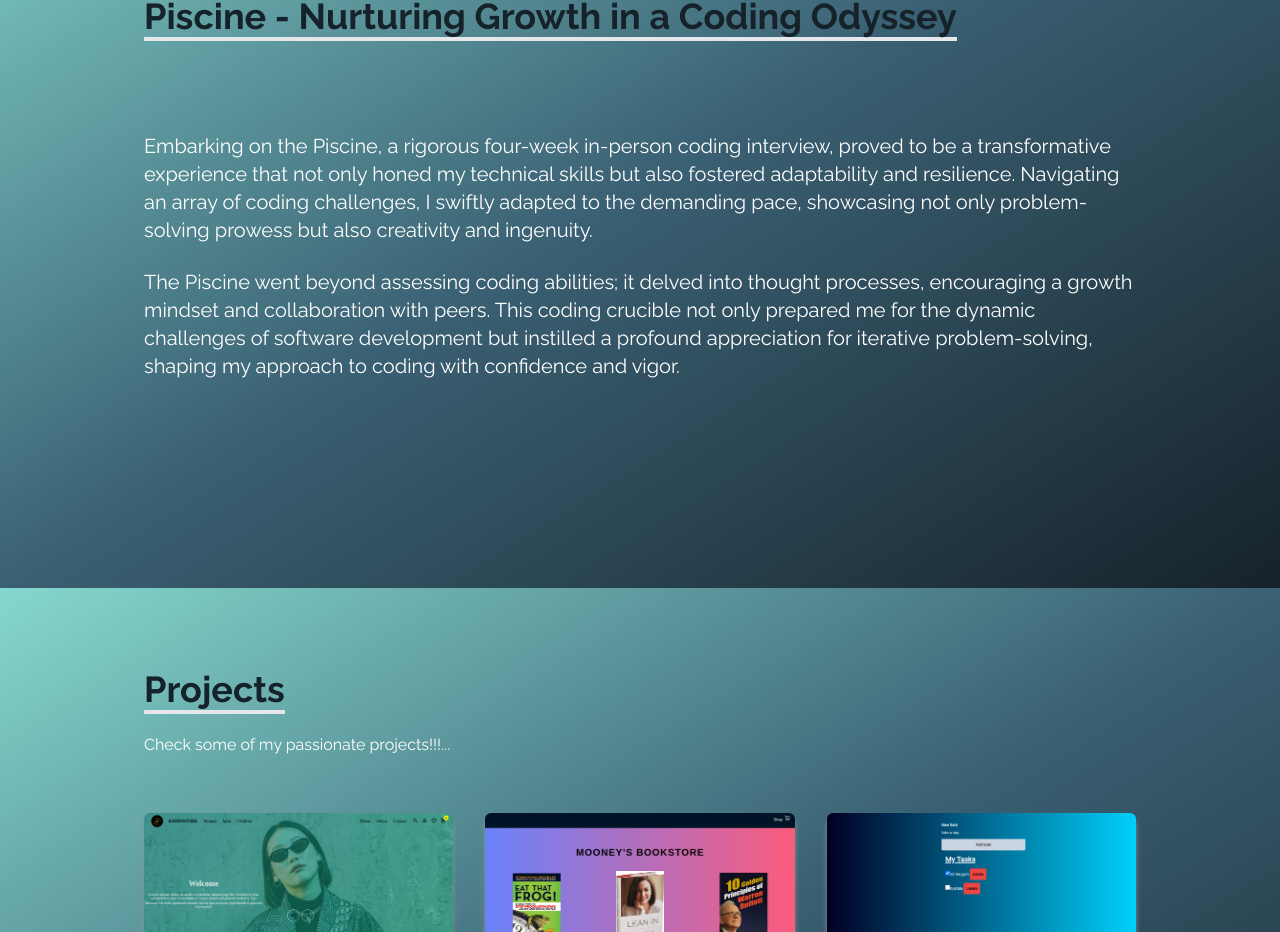
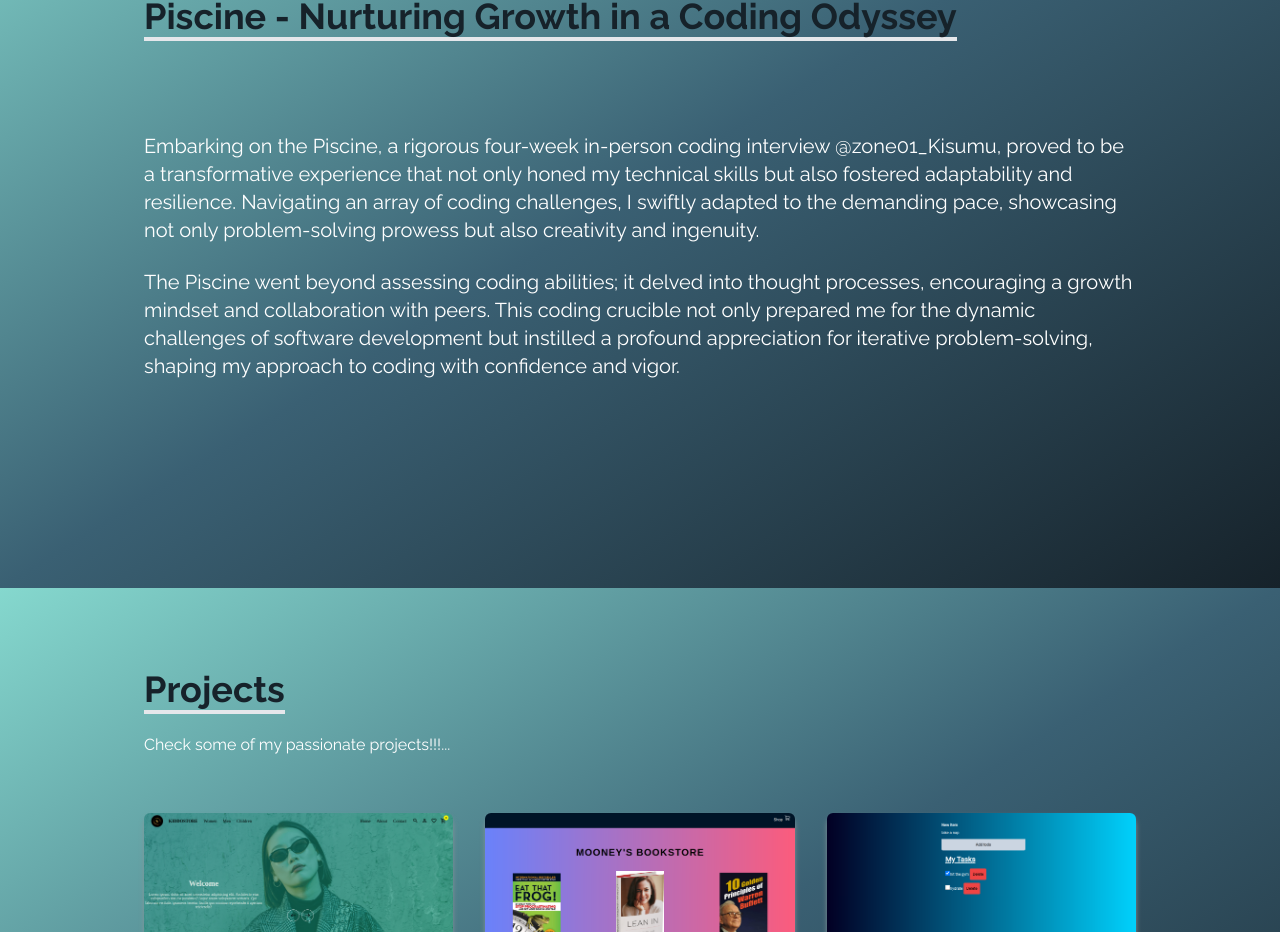
Before and after one commit to Cherrypick14/sleek_portfolio, a React (Create React App) app: page / in a window 1280 px wide. Shown: the part 1012-1944 px from the top of the page. Built offline with nearby package versions, Linux system fonts and the light colour scheme.

Commit message:
adding a few content to the piscine

```diff
--- a/src/components/piscine/piscine.jsx
+++ b/src/components/piscine/piscine.jsx
@@ -8,7 +8,7 @@ const Piscine = () => {
                 <h2 className='font-bold text-4xl border-b-4 inline text-[#16222A] '>Piscine - Nurturing Growth in a Coding Odyssey</h2>
             </div>
             <p className=' md:text-xl  md:mt-20 text-white'>
-            Embarking on the Piscine, a rigorous four-week in-person coding interview, proved to be a transformative experience that not only honed my technical skills but also fostered adaptability and resilience. Navigating an array of coding challenges, I swiftly adapted to the demanding pace, showcasing not only problem-solving prowess but also creativity and ingenuity.
+            Embarking on the Piscine, a rigorous four-week in-person coding interview @zone01_Kisumu, proved to be a transformative experience that not only honed my technical skills but also fostered adaptability and resilience. Navigating an array of coding challenges, I swiftly adapted to the demanding pace, showcasing not only problem-solving prowess but also creativity and ingenuity.
             </p>
             <br/>
             <p className='md:text-xl text-white '>
```
